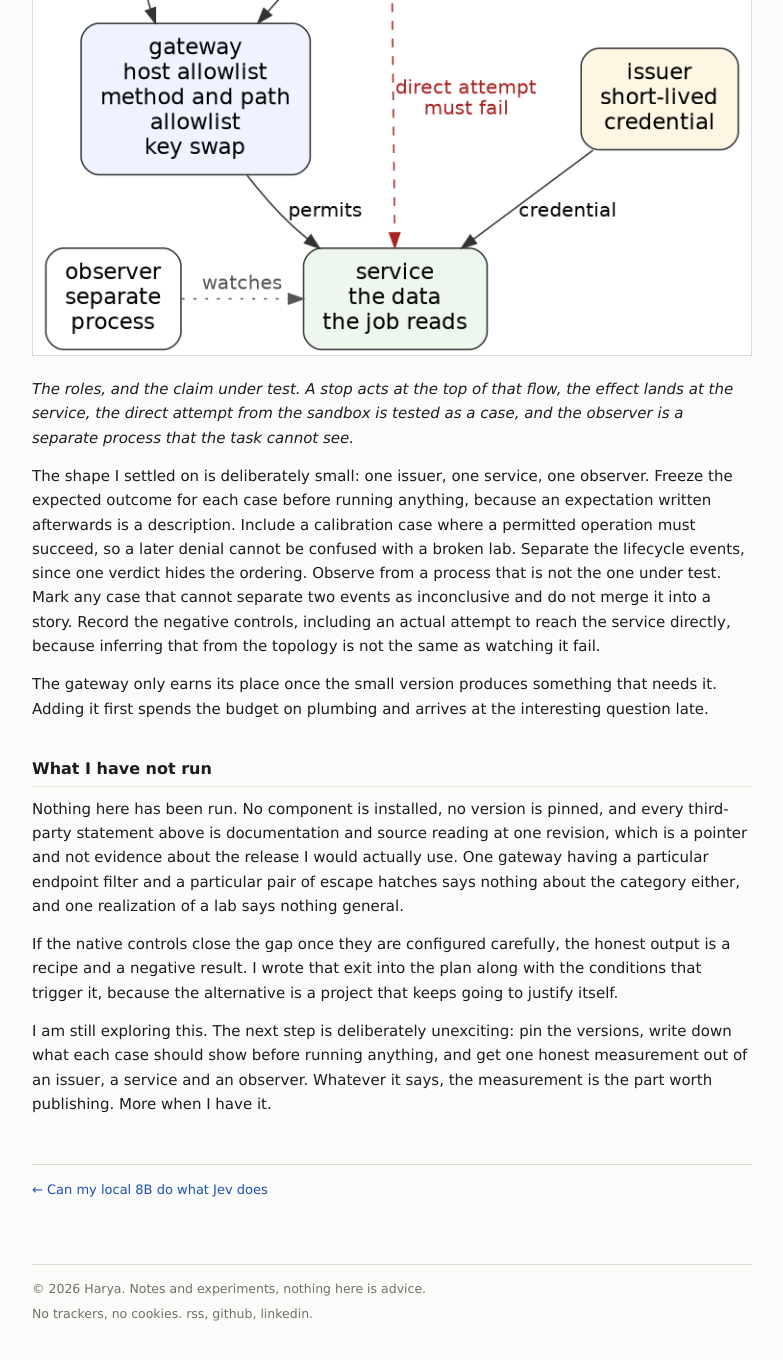
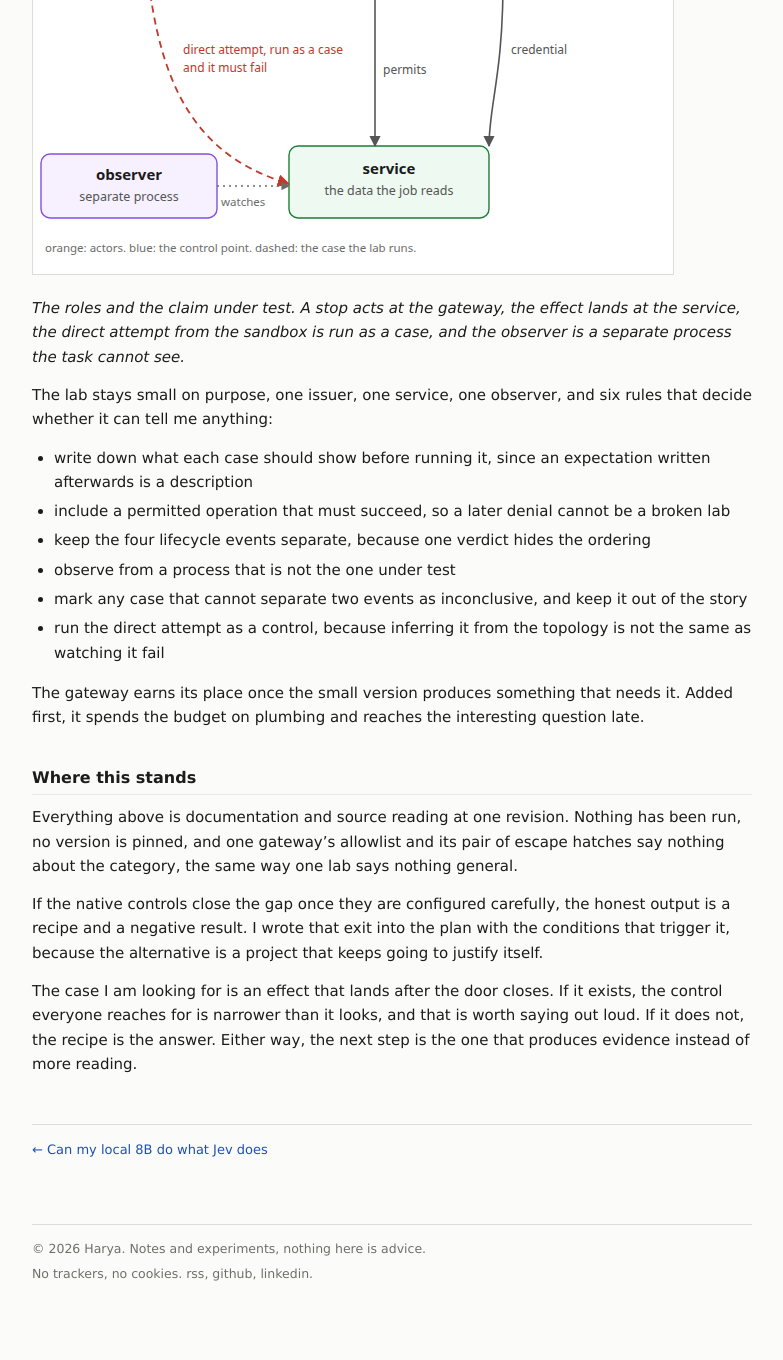
Before and after one commit to bhanuharya/bhanuharya.github.io, a Jekyll site: the page built from _posts/2026-09-21-agent-task-scoped-access.md, in a window 1280 px wide and 1400 px high, scrolled down 3073 px. Shown: the top 1360 px of the window, without its empty margins (248-1031 px from the left). Built offline with Jekyll 4.4.1, drawn with Linux system fonts in a browser that asks for light colours; some of the changed text lies outside the part shown.

Commit message:
post: retitle, reframe the close, redraw the authority map

````diff
--- a/_posts/2026-09-21-agent-task-scoped-access.md
+++ b/_posts/2026-09-21-agent-task-scoped-access.md
@@ -61,7 +61,7 @@ The second is an option named for tests, described in the source as a test-only
 
 I now treat every claim of the form "the code does this, at this file and line" as unverified until I have fetched that source and grepped for the identifier. Doing it here turned up three problems, and only one of them was cosmetic. A line number can move, which is stale and easy to fix. An identifier can be gone or renamed, which means the mechanism my plan was built on does not exist in the version I am about to pin, and that is a design problem. A citation can never have existed, which is the expensive one, and it usually arrives inside a document that is otherwise careful.
 
-The habit that has paid off more often is checking the enforcement site rather than the declaration. A type or a function existing proves nothing about behaviour. In the gateway I read, the endpoint filter is declared in one file and actually called in the mitm proxy, on the request path, right before the credential swap. Stopping at the declaration would have given me a sentence that was true and misleading.
+The habit that has paid off more often is going to the enforcement site, the place that decides behaviour. A type or a function existing proves nothing about behaviour. In the gateway I read, the endpoint filter is declared in one file and actually called in the mitm proxy, on the request path, right before the credential swap. Stopping at the declaration would have given me a sentence that was true and misleading.
 
 ```bash
 # five mentions in the tree, and one place that decides anything
@@ -73,22 +73,29 @@ src/docker/mitm-proxy.ts:1105:    if (!isEndpointAllowed(provider.config, method
 
 Five hits, two of them comments and one an import. Exactly one runs on the request path, and that is the one that decides whether the filter means anything.
 
-## How I would find out
+## What would settle it
 
-Reading gets me a defensible hypothesis and a set of testable seams. It does not tell me whether a stopped grant can still land an effect, which is the question worth answering, so the plan is a measurement first.
+Reading gives me a hypothesis and a set of seams worth testing. It cannot tell me whether a stopped grant still lands an effect, and that is the question the whole post turns on.
 
 ![Where the authority sits, and where a stop acts](/assets/img/authority-map.png)
 
-*The roles, and the claim under test. A stop acts at the top of that flow, the effect lands at the service, the direct attempt from the sandbox is tested as a case, and the observer is a separate process that the task cannot see.*
+*The roles and the claim under test. A stop acts at the gateway, the effect lands at the service, the direct attempt from the sandbox is run as a case, and the observer is a separate process the task cannot see.*
 
-The shape I settled on is deliberately small: one issuer, one service, one observer. Freeze the expected outcome for each case before running anything, because an expectation written afterwards is a description. Include a calibration case where a permitted operation must succeed, so a later denial cannot be confused with a broken lab. Separate the lifecycle events, since one verdict hides the ordering. Observe from a process that is not the one under test. Mark any case that cannot separate two events as inconclusive and do not merge it into a story. Record the negative controls, including an actual attempt to reach the service directly, because inferring that from the topology is not the same as watching it fail.
+The lab stays small on purpose, one issuer, one service, one observer, and six rules that decide whether it can tell me anything:
 
-The gateway only earns its place once the small version produces something that needs it. Adding it first spends the budget on plumbing and arrives at the interesting question late.
+- write down what each case should show before running it, since an expectation written afterwards is a description
+- include a permitted operation that must succeed, so a later denial cannot be a broken lab
+- keep the four lifecycle events separate, because one verdict hides the ordering
+- observe from a process that is not the one under test
+- mark any case that cannot separate two events as inconclusive, and keep it out of the story
+- run the direct attempt as a control, because inferring it from the topology is not the same as watching it fail
 
-## What I have not run
+The gateway earns its place once the small version produces something that needs it. Added first, it spends the budget on plumbing and reaches the interesting question late.
 
-Nothing here has been run. No component is installed, no version is pinned, and every third-party statement above is documentation and source reading at one revision, which is a pointer and not evidence about the release I would actually use. One gateway having a particular endpoint filter and a particular pair of escape hatches says nothing about the category either, and one realization of a lab says nothing general.
+## Where this stands
 
-If the native controls close the gap once they are configured carefully, the honest output is a recipe and a negative result. I wrote that exit into the plan along with the conditions that trigger it, because the alternative is a project that keeps going to justify itself.
+Everything above is documentation and source reading at one revision. Nothing has been run, no version is pinned, and one gateway's allowlist and its pair of escape hatches say nothing about the category, the same way one lab says nothing general.
 
-I am still exploring this. The next step is deliberately unexciting: pin the versions, write down what each case should show before running anything, and get one honest measurement out of an issuer, a service and an observer. Whatever it says, the measurement is the part worth publishing. More when I have it.
+If the native controls close the gap once they are configured carefully, the honest output is a recipe and a negative result. I wrote that exit into the plan with the conditions that trigger it, because the alternative is a project that keeps going to justify itself.
+
+The case I am looking for is an effect that lands after the door closes. If it exists, the control everyone reaches for is narrower than it looks, and that is worth saying out loud. If it does not, the recipe is the answer. Either way, the next step is the one that produces evidence instead of more reading.
````
Also changed, not shown: other parts of _posts/2026-09-21-agent-task-scoped-access.md (+1 -1 lines), assets/img/authority-map.png, assets/img/authority-map.svg (added).
